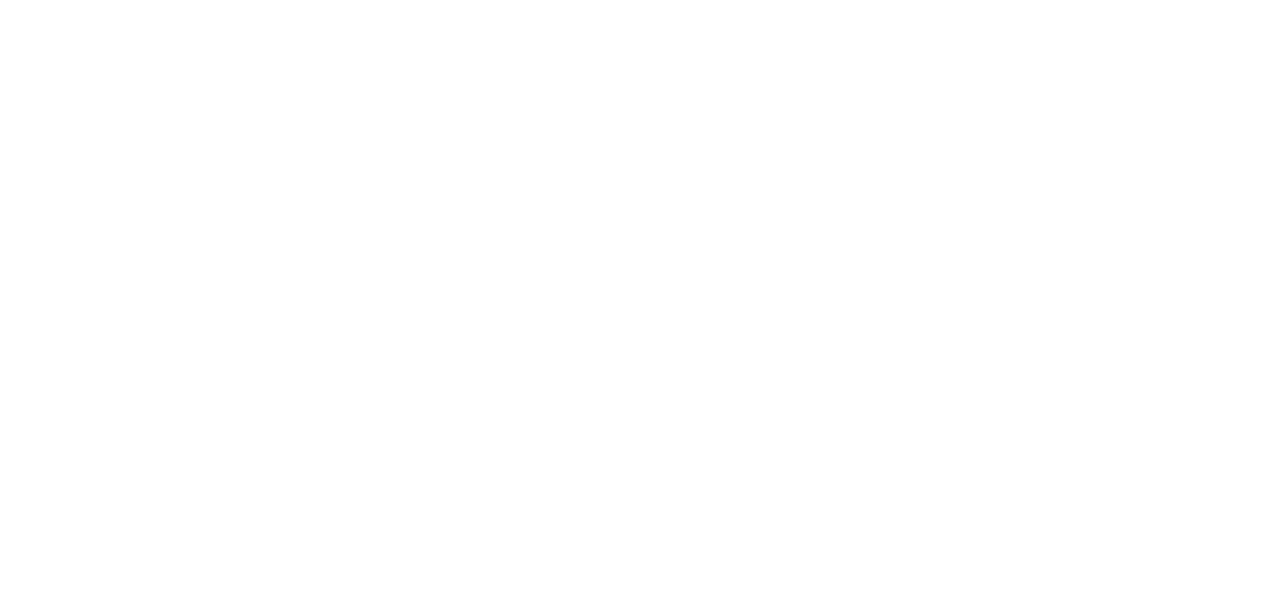
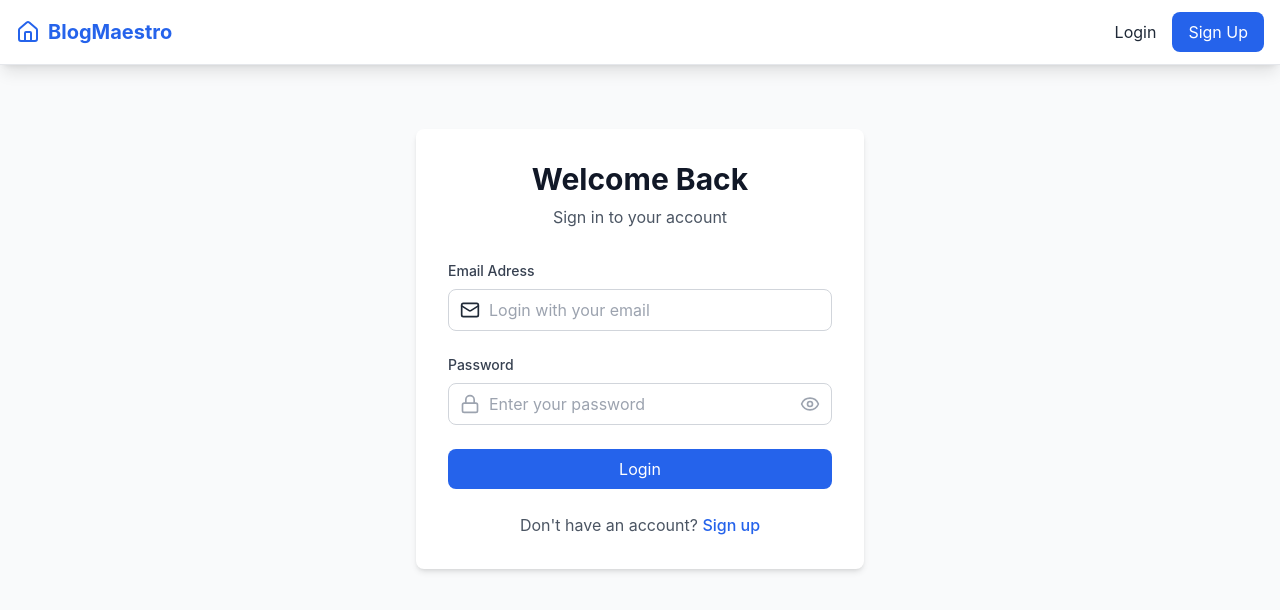
Before and after one commit to Raajsha/BlogMaestro, a React (Vite) app: page /login in a window 1280 px wide. Before the commit this address had no page. Shown: the top 610 px of the page. Built offline with nearby package versions, Linux system fonts and the light colour scheme.

Commit message:
Added navbar and login page

```diff
--- a/src/App.jsx
+++ b/src/App.jsx
@@ -1,13 +1,19 @@
 import { useState } from 'react'
 import { Route,Routes } from 'react-router-dom'
 import SignUp from './pages/SignUp.jsx'
+import LoginPage from './pages/LoginPage.jsx'
+import Navbar from './components/Navbar.jsx'
 
 const App = ()  =>{
   return (
-    <div data-theme = 'coffee'>
-      <Routes>
-        <Route path = '/' element = {<SignUp />} />
-      </Routes>
+    <div className='min-h-screen bg-gray-50'>
+      <Navbar />
+      <main className="container mx-auto px-4 py-8">
+        <Routes>
+          <Route path = '/' element = {<SignUp />} />
+          <Route path = '/login' element = {<LoginPage />} />
+        </Routes>
+      </main>
     </div>
   )
 }
--- a/src/components/Navbar.jsx
+++ b/src/components/Navbar.jsx
@@ -15,7 +15,7 @@
         <div className="container mx-auto px-4">
             <div className="flex justify-between items-center h-16">
                 <Link to ="/"
-                className='flex items-center space-x-2 text-x1 font-bold text-primary-600 hover:text-primary-700 transition-colors'>
+                className='flex items-center space-x-2 text-xl font-bold text-primary-600 hover:text-primary-700 transition-colors'>
                     <Home size={24} />
                     <span>BlogMaestro</span>
                 </Link>
--- a/src/context/AuthContext.jsx
+++ b/src/context/AuthContext.jsx
@@ -32,7 +32,7 @@
             const {token, user: userData} = response.data;
 
             localStorage.setItem('token',token)
-            localStorage.setItem('user',JSON.parse(userData))
+            localStorage.setItem('user',JSON.stringify(userData))
             setUser(userData)
 
             toast.success("Login Successful")
@@ -40,6 +40,7 @@
         } catch (error) {
             const message = error.response?.data?.message || "Login failed"
             toast.error(message)
+            console.log(error)
             return {success: false,message}
         }
     }
@@ -52,6 +53,7 @@
         } catch (error) {
             const message = error.response?.data?.message || 'Registration failed'
             toast.error(message)
+            console.log(error)
             return {success:false,message}
         }
     }
--- a/src/pages/LoginPage.jsx
+++ b/src/pages/LoginPage.jsx
@@ -1,10 +1,104 @@
 //Login page
-import React from 'react'
+import { useState } from "react";
+import {Link,useNavigate} from 'react-router-dom';
+import { useAuth } from "../context/AuthContext.jsx";
+import { User,Mail,Lock,Eye,EyeOff } from 'lucide-react';
 
 const LoginPage = () => {
+  const [formData, setFormData] = useState({
+    email : '',
+    password : ''
+  })
+  const [showPassword, setShowPassword] = useState(false)
+  const [loading ,setLoading] = useState(false)
+  const { login } = useAuth()
+  const navigate = useNavigate()
+
+  const handleChange = (e) => {
+    setFormData({
+      ...formData,
+      [e.target.name] : e.target.value
+    })
+  }
+
+  const handleSubmit = async (e) => {
+    e.preventDefault();
+    setLoading(true)
+
+    const result = await login(formData.email,formData.password)
+
+    if(result.success) navigate('/homepage')
+    setLoading(false)
+  }
   return (
-    <div>
+    <div className="max-w-md mx-auto mt-8">
+      <div className="bg-white rounded-lg shadow-md p-8">
+        <div className="text-center mb-8">
+          <h2 className="text-3xl font-bold text-gray-900">Welcome Back</h2>
+          <p className="text-gray-600 mt-2">Sign in to your account</p>
+        </div>
 
+        <form onSubmit={handleSubmit} className="space-y-6">
+          <div>
+            <label htmlFor="email" className="block text-sm font-medium text-gray-700 mb-2">
+              Email Adress
+            </label>
+            <div className="relative">
+              <Mail className="absolute left-3 top-1/2 transform -translate-y-1/2 trxt-gray-400" size = {20} />
+              <input
+                type="email"
+                id = "email"
+                name = "email"
+                value={formData.email}
+                onChange={handleChange}
+                required
+                className="w-full pl-10 pr-4 py-2 border border-gray-300 rounded-lg focus:ring-2 focus:ring-primary-500 focus:border-transparent"
+                placeholder = "Login with your email"
+              />
+            </div>
+          </div>
+
+          <div>
+            <label htmlFor="password" className="block text-sm font-medium text-gray-700 mb-2">
+              Password
+            </label>
+            <div className="relative">
+              <Lock className="absolute left-3 top-1/2 transform -translate-y-1/2 text-gray-400" size = {20}/>
+              <input
+                type= {showPassword ? 'text' : 'password'}
+                id = "password"
+                name = "password"
+                value={formData.password}
+                onChange={handleChange}
+                required
+                className="w-full pl-10 pr-12 py-2 border border-gray-300 rounded-lg focus:ring-2 focus:ring-primary-500 focus:border-transparent"
+                placeholder = "Enter your password"
+              />
+
+              <button
+                type="button"
+                onClick = {() => setShowPassword(!showPassword)}
+                className="absolute right-3 top-1/2 transform -translate-y-1/2 text-gray-400 hover:text-gray-600">
+                  {showPassword ? <EyeOff size = {20} /> : <Eye size = {20} />}
+              </button>
+            </div>
+          </div>
+
+          <button
+            type="submit"
+            disabled = {loading}
+            className="w-full bg-primary-600 text-white py-2 px-4 rounded-lg hover:bg-primary-700 focus:ring-2 focus:ring-primary-500 focus:ring-offset-2 disabled:opacity-50 disabled:cursor-not-allowed transition-colors">
+              {loading ? 'Logging in' : 'Login'}
+          </button>
+        </form>
+
+        <div className="mt-6 text-center">
+          <p className="text-gray-600">
+            Don't have an account?{' '}
+            <Link to = '/' className="text-primary-600 hover:text-primary-700 font-medium">Sign up</Link>
+          </p>
+        </div>
+      </div>
     </div>
   )
 }
--- a/src/services/api.js
+++ b/src/services/api.js
@@ -5,7 +5,7 @@
 const api = axios.create({
     baseURL: API_BASE_URL,
     headers : {
-        'Content type' : 'application/json',
+        'Content-Type' : 'application/json',
     },
 })
 
@@ -30,8 +30,8 @@
 )
 
 export const authAPI = {
-    login: (credentials) => api.post('auth/login', credentials),
-    register: (userData) => api.post('auth/register',userData)
+    login: (credentials) => api.post('/auth/login', credentials),
+    register: (userData) => api.post('/auth/register',userData)
 }
 
 export const postsAPI = {
--- a/tailwind.config.js
+++ b/tailwind.config.js
@@ -3,7 +3,25 @@
 export default {
   content: ["./src/**/*.{js,ts,jsx,tsx}"],
   theme: {
-    extend: {},
+    extend: {
+      colors: {
+        primary: {
+          50: '#eff6ff',
+          100: '#dbeafe',
+          200: '#bfdbfe',
+          300: '#93c5fd',
+          400: '#60a5fa',
+          500: '#3b82f6',
+          600: '#2563eb',
+          700: '#1d4ed8',
+          800: '#1e40af',
+          900: '#1e3a8a',
+        }
+      },
+      fontFamily: {
+        sans: ['Inter', 'system-ui', 'sans-serif'],
+      }
+    },
   },
   plugins: [daisyui],
   daisyui: {
```
